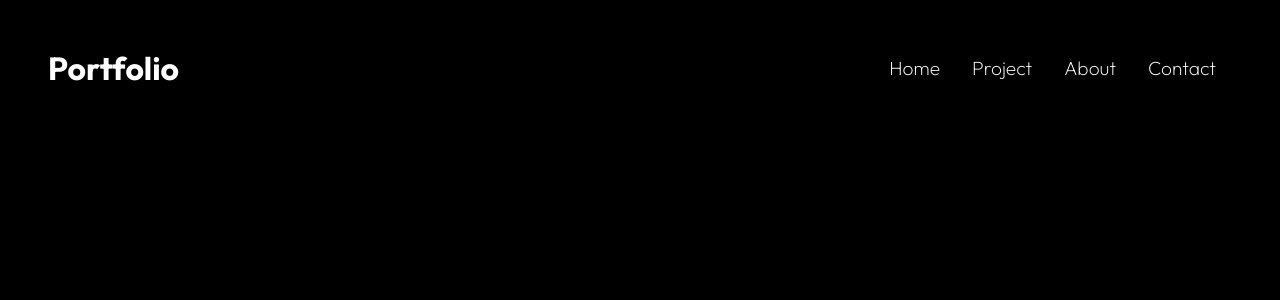
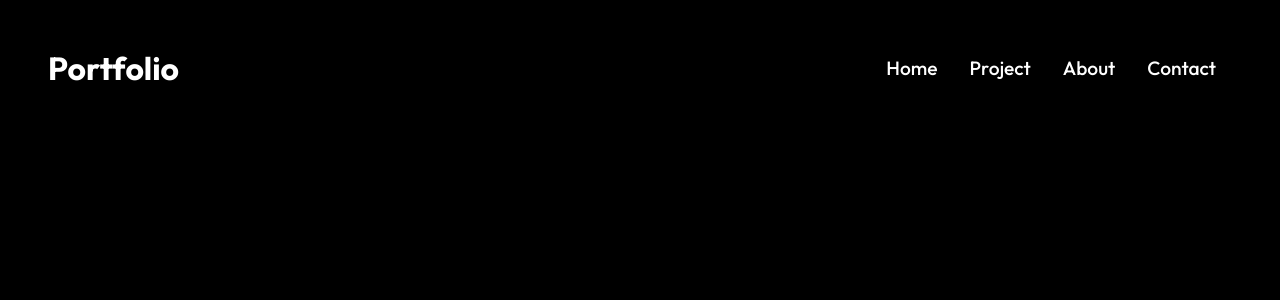
Before and after one commit to Amukelani-AJ/FUTURE_FS_01, a React (Vite) app in the folder portfolio/: page / in a window 1280 px wide. Shown: the top 300 px of the page. Built offline with nearby package versions, Linux system fonts and the light colour scheme.

Commit message:
Added HeroImage for th home page

```diff
--- a/portfolio/src/components/NavBar.css
+++ b/portfolio/src/components/NavBar.css
@@ -16,7 +16,7 @@
 
 .nav-menu li a{
     font-size: 1.2rem;
-    font-weight: 200;
+    font-weight: 500;
 }
 
 .hamburger {
@@ -36,7 +36,7 @@
     top: 0;
     left: -100%;
     z-index: -3;
-    transform: 0.3s;
+    transition: 0.3s;
   }
   .nav-menu.active {
     left: 0;
```
Also changed, not shown: portfolio/src/components/HeroImage.css (added), portfolio/src/components/HeroImage.jsx (added).
